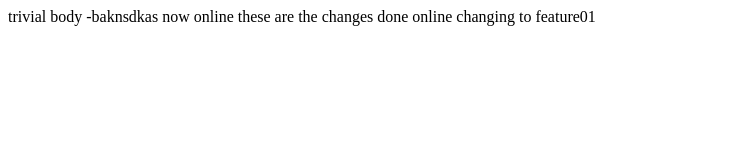
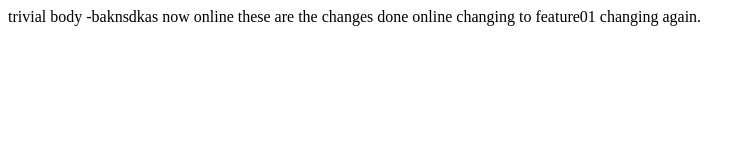
Before and after one commit to abhay-prajapati/git-demo, a plain HTML site: page web/index.html in a window 1280 px wide. Shown: the whole page, without its empty margins (0-754 px from the left). Drawn offline with Linux system fonts and the light colour scheme.

Commit message:
addition changes

```diff
--- a/web/index.html
+++ b/web/index.html
@@ -6,5 +6,6 @@
 trivial body -baknsdkas now online
 these are the changes done online
 changing to feature01
+changing again.
 </body>
 </html>
```
